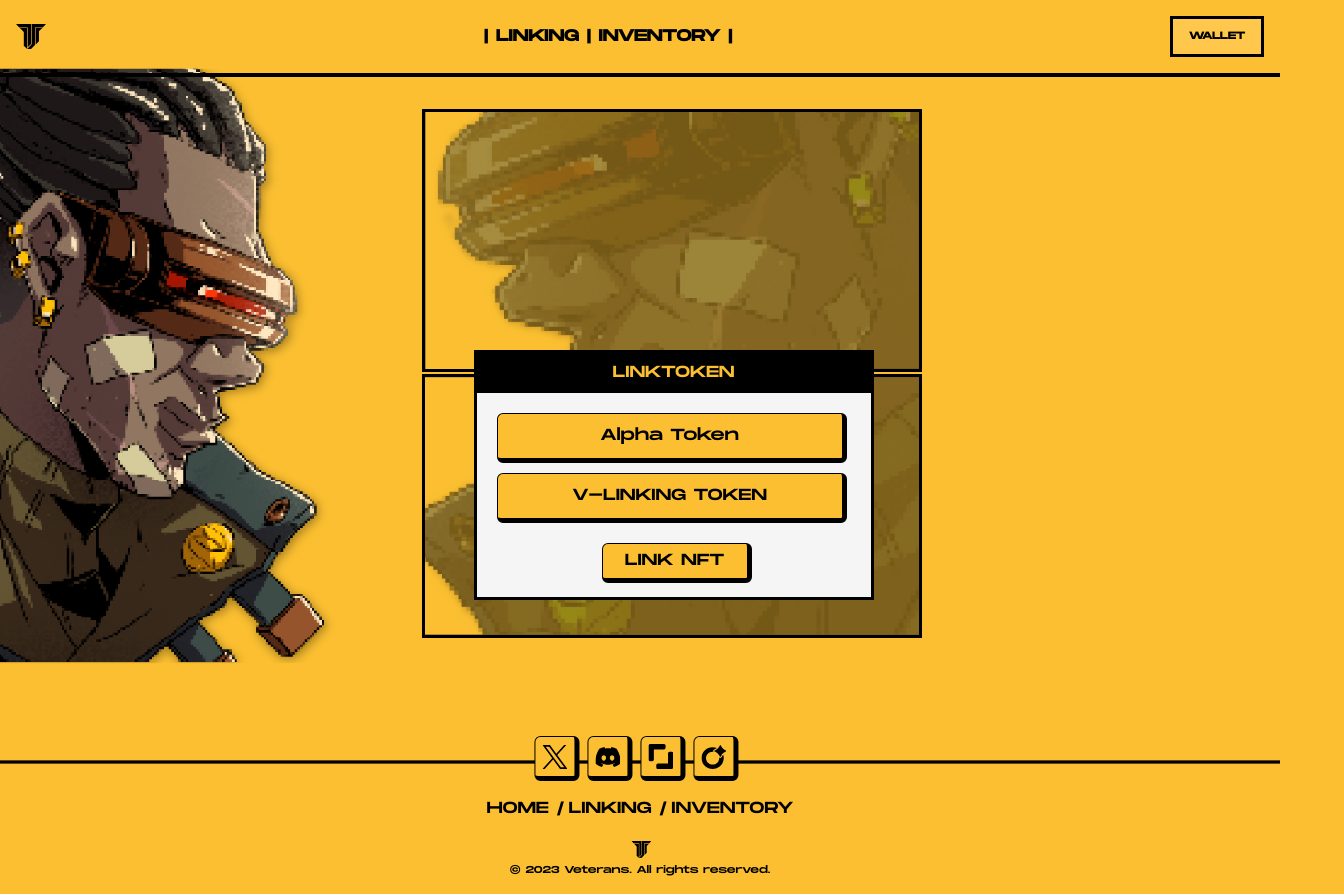
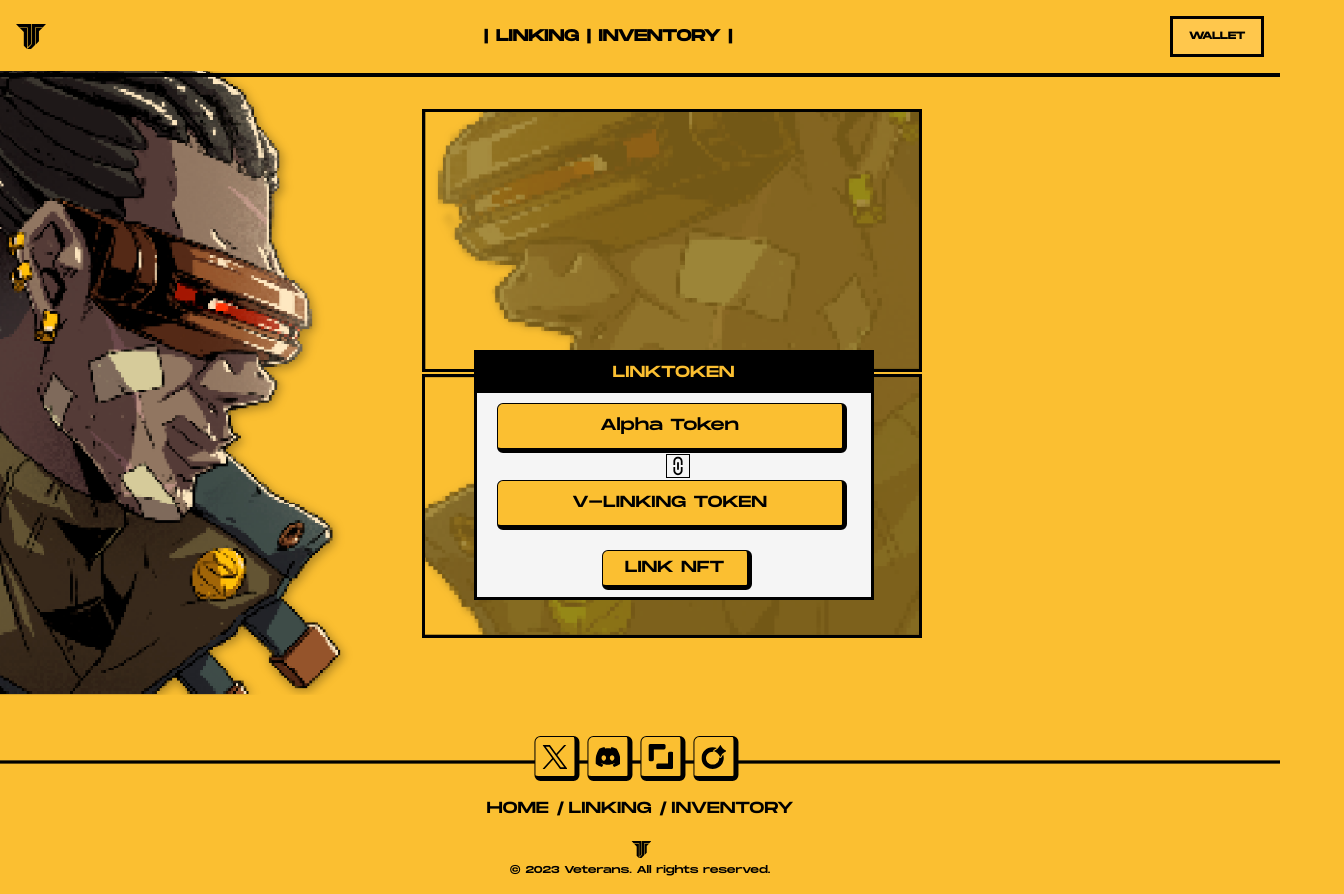
Before and after one commit to corax5/Veterans-protocol, a Next.js app: page /linking in a window 1280 px wide. Shown: the whole page, 1344 px wide, since content can reach past the window. Built offline with nearby package versions, Linux system fonts and the light colour scheme.

Commit message:
inventory

```diff
--- a/src/pages/inventory.tsx
+++ b/src/pages/inventory.tsx
@@ -1,21 +1,29 @@
-import Footer from '@/components/Footer'
-import Navbar from '@/components/Navbar'
-import React from 'react'
+import Footer from '@/components/Footer';
+import Navbar from '@/components/Navbar';
+import React from 'react';
 
-const inventory = () => {
-
-
-
-
+const Inventory: React.FC = () => {
     return (
         <>
             <Navbar />
-            <div className='Galeria'>
-
+            <div className="galery flex justify-center">
+                <div className="p-4 mt-2 mb-6  border-b-2 border-t-2  border-black text-center">
+                    <div className="grid grid-cols-2 md:grid-cols-4 gap-2 ">
+                        {[...Array(12)].map((_, index) => (
+                            <div key={index}>
+                                <img
+                                    className="w-36 h-auto max-w-full rounded-lg"
+                                    src={`https://flowbite.s3.amazonaws.com/docs/gallery/square/image-${index + 1}.jpg`}
+                                    alt={`Image ${index + 1}`}
+                                />
+                            </div>
+                        ))}
+                    </div>
+                </div>
             </div>
             <Footer />
         </>
-    )
-}
+    );
+};
 
-export default inventory
+export default Inventory;
--- a/src/pages/linking.tsx
+++ b/src/pages/linking.tsx
@@ -30,6 +30,12 @@ const linking = () => {
                     <div className='tokens'>
                         <button className='AlphaToken' type='submit'>Alpha Token </button>
                     </div>
+                    <div className='cadena'>
+                        <svg width="24" height="24" viewBox="0 0 24 24" fill="none" xmlns="http://www.w3.org/2000/svg" className="border border-black ml-4">
+                            <path d="M12 20.1C10.29 20.1 8.9 18.71 8.9 17V13H7L7 17C7 19.76 9.24 22 12 22C14.76 22 17 19.76 17 17V13H15.1V17C15.1 18.71 13.71 20.1 12 20.1ZM13 16V8H11V16H13ZM7 7V11H8.9V7C8.9 5.29 10.29 3.9 12 3.9C13.71 3.9 15.1 5.29 15.1 7L15.1 11H17V7C17 4.24 14.76 2 12 2C9.24 2 7 4.24 7 7Z" fill="black"></path>
+                        </svg>
+                    </div>
+
                     <button className='LinkingToken'>
                         V-LINKING TOKEN
                     </button>
@@ -38,7 +44,7 @@ const linking = () => {
                     <button
                     >{/* Agrega la lógica para link to nft */}LINK NFT</button>
                 </div>
-            </div>
+            </div >
 
             <Footer />
         </>
--- a/src/styles/globals.css
+++ b/src/styles/globals.css
@@ -110,7 +110,7 @@ body {
   bottom: 0;
   z-index: -1;
   padding: 0;
-  max-width: 100%;
+  max-width: 105%;
 }
 
 .tables {
@@ -234,6 +234,11 @@ body {
   text-align: center;
 }
 
+.cadena {
+  margin-left: 44%;
+  z-index: 2;
+}
+
 .AlphaToken {
   background-color: #FBBF31;
   color: #000000;
@@ -246,8 +251,8 @@ body {
   text-align: center;
   transition: background-color 0.5s ease;
   z-index: 2;
-  margin-top: 20px;
-  margin-bottom: 10px;
+  margin-top: 10px;
+  margin-bottom: 1px;
   display: flex;
   justify-content: center;
   align-items: center;
@@ -258,6 +263,11 @@ body {
   background-color: #D9D9D9;
 }
 
+.galery {
+  justify-content: center;
+  margin-bottom: 5rem;
+  margin-top: 3rem;
+}
 
 
 .LinkingToken {
```
